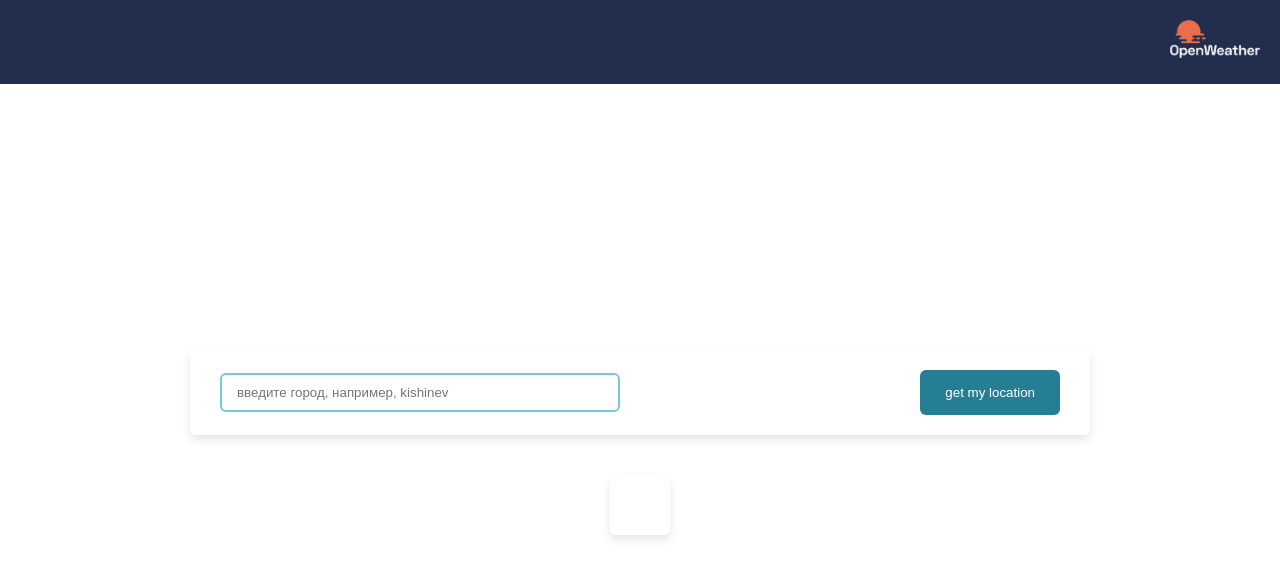
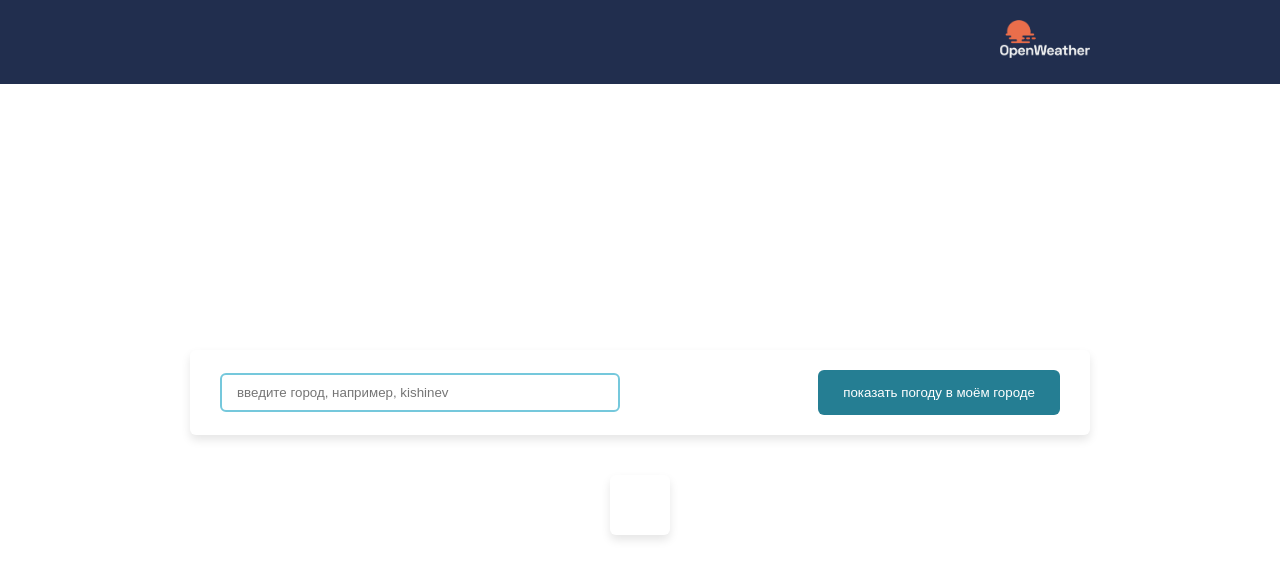
Before and after one commit to mbanakova/weather, a Vue app: page / in a window 1280 px wide. Shown: the top 578 px of the page. Built offline with nearby package versions, Linux system fonts and the light colour scheme; no server answers; a web font is replaced by a local one.

Commit message:
control panel

```diff
--- a/src/App.vue
+++ b/src/App.vue
@@ -1,13 +1,8 @@
 <template>
 	<TheHeader />
-	<div class="container">
-		<div class="control-panel shadow">
-			<form class="search" @submit.prevent="getWeatherByCityName(location)">
-				<input class="input" type="text" placeholder="введите город, например, kishinev" v-model.trim="location">
-			</form>
-			<button @click="getCoords" class="button">get my location</button>
+	<main class="main wrapper">
+		<ControlPanel @user-submit="getWeatherByCityName" @getUserCoords="getCoords" />
 
-		</div>
 		<div class="weather shadow">
 			<div class="weather__left" v-if="data.value">
 				<div class="weather-header">
@@ -38,13 +33,14 @@
 			</div>
 			<BoforthScale v-if="boforth.value" :boforth="boforth.value" :wind="data.value.wind" />
 		</div>
-	</div>
+	</main>
 </template>
 <script setup>
 import TheHeader from "./components/TheHeader.vue";
 import Rain from "./components/Rain.vue";
 import Snow from "./components/Snow.vue";
 import BoforthScale from "./components/BoforthScale.vue";
+import ControlPanel from "./components/ControlPanel.vue";
 import { ref, reactive, computed, onMounted } from "vue";
 import { useBoforthStore } from "./stores/boforth.js";
 import { useApiStore } from "./stores/api.js";
@@ -111,25 +107,4 @@ const getTime = timestamp => {
 const getCelsius = temp => `${Math.round(temp - 273.15)}`;
 </script>
 <style scoped lang="scss">
-.control-panel {
-	display: flex;
-	justify-content: space-between;
-	align-items: center;
-	gap: 20px;
-	width: 100%;
-	padding: 20px 30px;
-}
-
-.search {
-	max-width: 400px;
-	width: 100%;
-}
-
-.input {
-	background-color: #fff;
-	border: 2px solid lighten(#257e93, 30%);
-	padding: 10px 15px;
-	border-radius: 6px;
-	width: 100%;
-}
 </style>
--- a/src/assets/scss/global.scss
+++ b/src/assets/scss/global.scss
@@ -31,17 +31,20 @@ h6 {
 	flex-direction: column;
 }
 
-.container {
+.main {
 	display: flex;
 	flex-direction: column;
 	justify-content: center;
 	align-items: center;
 	flex-grow: 1;
+	gap: 40px;
+}
+
+.wrapper {
 	max-width: 940px;
 	width: 100%;
 	padding: 20px;
 	margin: 0 auto;
-	gap: 40px;
 }
 
 .weather {
--- /dev/null
+++ b/src/components/ControlPanel.vue
@@ -0,0 +1,47 @@
+<template>
+  <div class="control-panel shadow">
+    <form class="search" @submit.prevent="onSubmit(location)">
+      <input class="input" type="text" placeholder="введите город, например, kishinev" v-model.trim="location">
+    </form>
+    <button @click="getCoords" class="button">показать погоду в моём городе</button>
+  </div>
+</template>
+
+<script setup>
+import { ref } from "vue";
+let location = ref('')
+
+const emit = defineEmits(["userSubmit", "getUserCoords"])
+
+const onSubmit = (city) => {
+  emit('userSubmit', city)
+}
+
+const getCoords = () => {
+  emit('getUserCoords')
+}
+</script>
+
+<style scoped lang="scss">
+.control-panel {
+  display: flex;
+  justify-content: space-between;
+  align-items: center;
+  gap: 20px;
+  width: 100%;
+  padding: 20px 30px;
+}
+
+.search {
+  max-width: 400px;
+  width: 100%;
+}
+
+.input {
+  background-color: #fff;
+  border: 2px solid lighten(#257e93, 30%);
+  padding: 10px 15px;
+  border-radius: 6px;
+  width: 100%;
+}
+</style>
--- a/src/components/TheHeader.vue
+++ b/src/components/TheHeader.vue
@@ -1,6 +1,8 @@
 <template>
 	<header class="header">
-		<h1 class="page-title">Работает на данных API openweathermap</h1> <a href="https://openweathermap.org/api" target="blank"> <img src="./../assets/img/logo_api.png" width="90"></a>
+		<div class="wrapper header__wrapper">
+			<h1 class="page-title">Работает на данных API openweathermap</h1> <a href="https://openweathermap.org/api" target="blank"> <img src="./../assets/img/logo_api.png" width="90"></a>
+		</div>
 	</header>
 </template>
 
@@ -10,7 +12,9 @@
 .header {
 	background-color: #212e4e;
 	color: #ffffff;
-	padding: 20px;
+}
+
+.header__wrapper {
 	display: flex;
 	justify-content: space-between;
 	align-items: flex-end;
@@ -21,6 +25,7 @@
 	margin: 0;
 	padding: 0;
 	visibility: hidden;
-
+	width: 0;
+	height: 0;
 }
 </style>
```
